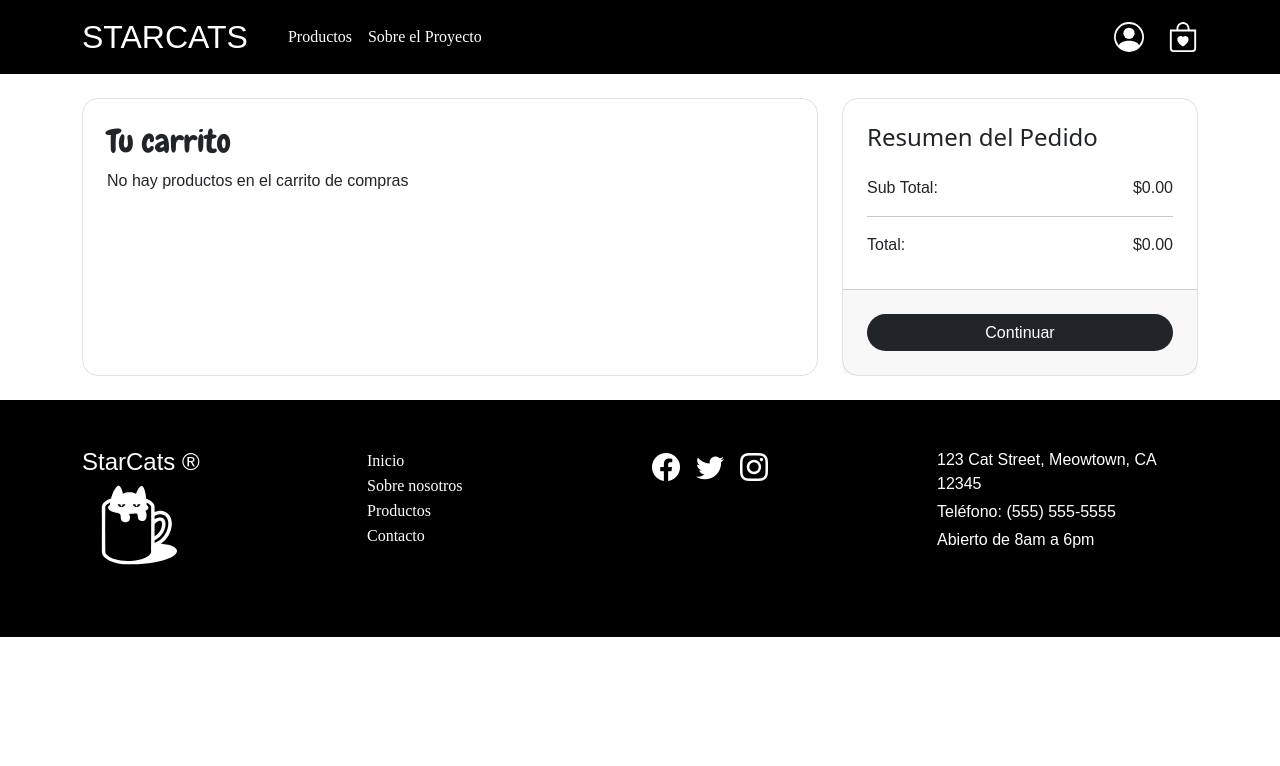
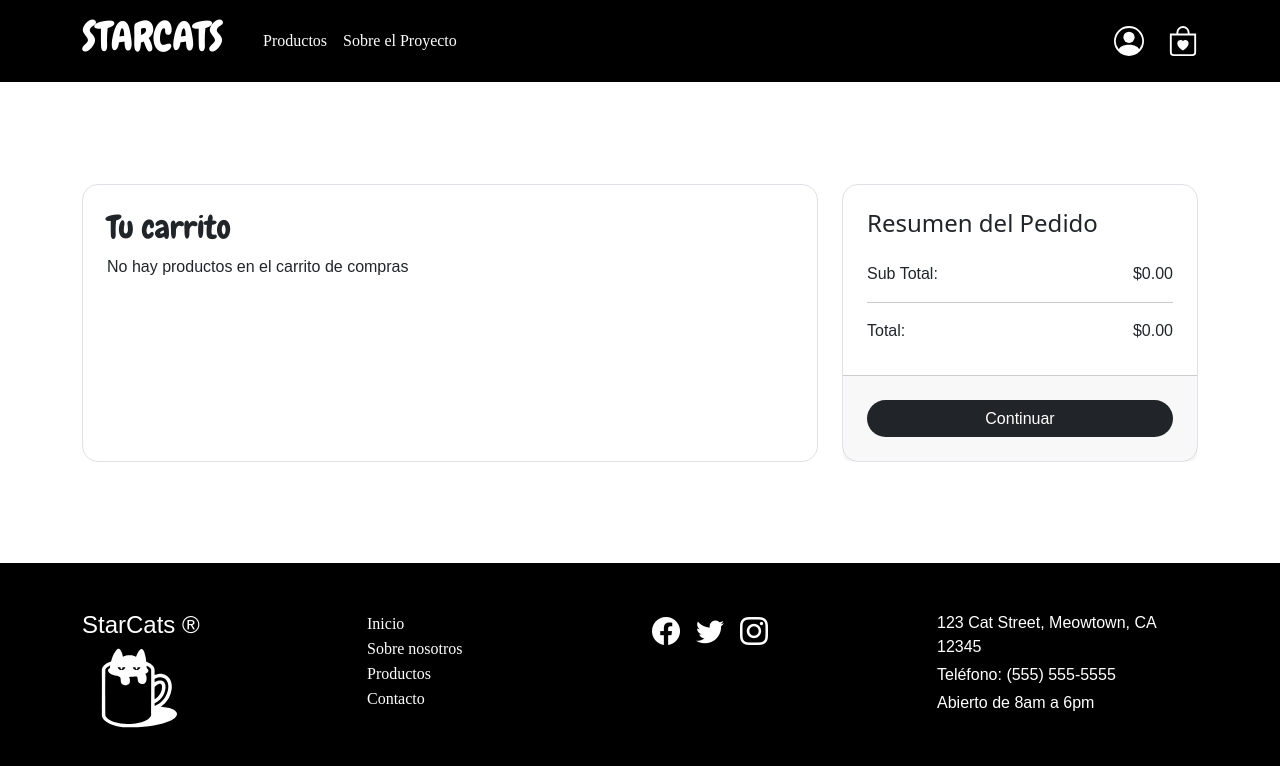
Before and after one commit to Ignacio-C-Garcia/StarCats, a React (Vite) app: page /cart in a window 1280 px wide. Shown: the top 766 px of the page. Built offline with nearby package versions, Linux system fonts and the light colour scheme; a web font is replaced by a local one.

Commit message:
agregado toast en modal y loader

```diff
--- a/package.json
+++ b/package.json
@@ -21,7 +21,7 @@
     "mdb-react-ui-kit": "^8.0.0",
     "prop-types": "^15.8.1",
     "react": "^18.2.0",
-    "react-bootstrap": "^2.10.2",
+    "react-bootstrap": "^2.10.4",
     "react-bootstrap-icons": "^1.11.4",
     "react-dom": "^18.2.0",
     "react-icons": "^5.2.1",
@@ -32,6 +32,7 @@
     "react-tabulator": "^0.19.0",
     "redux-persist": "^6.0.0",
     "slick-carousel": "^1.8.1",
+    "sonner": "^1.5.0",
     "tabulator-tables": "^6.2.1"
   },
   "devDependencies": {
--- a/src/App.jsx
+++ b/src/App.jsx
@@ -1,6 +1,7 @@
 import "./styles/App.css";
+import "bootstrap-icons/font/bootstrap-icons.css";
 import "bootstrap/dist/css/bootstrap.min.css";
-import "bootstrap-icons/font/bootstrap-icons.css";
+
 import "animate.css";
 
 import { RouterProvider, createBrowserRouter } from "react-router-dom";
--- a/src/components/ButtonComponent.jsx
+++ b/src/components/ButtonComponent.jsx
@@ -2,7 +2,7 @@
 
 const Button = ({ onClick, children }) => {
   return (
-    <button type="button" className="btn-component" onClick={onClick}>
+    <button type="submit" className="btn-component" onClick={onClick}>
       {children}
     </button>
   );
--- a/src/components/CarouselCats.jsx
+++ b/src/components/CarouselCats.jsx
@@ -1,5 +1,3 @@
-/* eslint-disable react/prop-types */
-
 import Slider from "react-slick";
 import "slick-carousel/slick/slick.css";
 import "slick-carousel/slick/slick-theme.css";
@@ -75,9 +73,9 @@ function CarouselCats({ cats }) {
                   <p className={styles["card-text"]}>
                     {cat.age} {cat.age === 1 ? "Año" : "Años"}
                     <br />
-                    Es {cat.personality}
+                    {cat.personality}
                     <br />
-                    Cumple el {cat.birthdate}
+                    Cumpleaños: {cat.birthdate}
                   </p>
                 </div>
               </div>
--- a/src/components/NavBar.jsx
+++ b/src/components/NavBar.jsx
@@ -2,12 +2,14 @@ import "../styles/NavBar.module.css";
 import { Link } from "react-router-dom";
 import UserIcon from "./UserIcon";
 import { BagHeart } from "react-bootstrap-icons";
+4;
+
 function NavBar() {
   return (
     <nav className="navbar navbar-expand-lg navbar-dark bg-black text-white ">
       <div className="container ">
         <Link to="/" className="navbar-brand">
-          <span className="fs-2">STARCATS</span>
+          <h2 className="fs-1">STARCATS</h2>
         </Link>
         <button
           className="navbar-toggler"
--- a/src/components/ProductModal.jsx
+++ b/src/components/ProductModal.jsx
@@ -1,5 +1,5 @@
-/* eslint-disable react/prop-types */
 import { useState } from "react";
+import styles from "../styles/ProductModal.module.css";
 import {
   Modal as BootstrapModal,
   Button,
@@ -7,11 +7,12 @@ import {
   OverlayTrigger,
   Popover,
 } from "react-bootstrap";
-import styles from "../styles/ProductModal.module.css";
+
 import { useDispatch } from "react-redux";
 import { addProduct } from "../redux/shoppingCartReducer";
 import { Link } from "react-router-dom";
 import ButtonComponent from "./ButtonComponent";
+import { Toaster, toast } from "sonner";
 
 function ProductModal({ show, setShow, product }) {
   const dispatch = useDispatch();
@@ -20,6 +21,7 @@ function ProductModal({ show, setShow, product }) {
   const [volume, setVolume] = useState("base");
   const [showViewCart, setShowViewCart] = useState(false);
   let total = product.price[volume] * quantity;
+
   const handleClose = () => setShow(false);
 
   const incrementQuantity = () => setQuantity(quantity + 1);
@@ -30,11 +32,13 @@ function ProductModal({ show, setShow, product }) {
   const handleAddToCart = () => {
     dispatch(addProduct({ ...product, qty: quantity, isToGo, volume }));
     setShowViewCart(true);
+
+    toast(`${product.name} añadido al carrito`);
+
     setTimeout(() => {
       setShow(false);
     }, 80000);
   };
-
   const caloriesContent = (
     <Popover id="popover-calories">
       <Popover.Body>{product.calories} kcal</Popover.Body>
@@ -49,6 +53,7 @@ function ProductModal({ show, setShow, product }) {
       aria-labelledby="contained-modal-title-vcenter"
       centered
     >
+      <Toaster position="top-right" />
       <BootstrapModal.Body className={styles.body}>
         <div className="container-fluid">
           {product.categoryId === 1 ? (
--- a/src/pages/Home.jsx
+++ b/src/pages/Home.jsx
@@ -5,10 +5,12 @@ import CarouselCats from "../components/CarouselCats";
 import CarouselProducts from "../components/CarouselProducts";
 import Footer from "../components/Footer";
 import styles from "../styles/Home.module.css";
+import Spinner from "react-bootstrap/Spinner";
 
 function Home() {
   const [products, setProducts] = useState([]);
   const [cats, setCats] = useState([]);
+  const [loading, setLoading] = useState(true);
 
   useEffect(() => {
     const fetchProducts = async () => {
@@ -23,6 +25,8 @@ function Home() {
         setProducts(data.products);
       } catch (error) {
         console.error("Error fetching products:", error);
+      } finally {
+        setLoading(false);
       }
     };
 
@@ -40,12 +44,21 @@ function Home() {
         setCats(data.kittens);
       } catch (error) {
         console.error("Error fetching kittens:", error);
+      } finally {
+        setLoading(false);
       }
     };
 
     fetchCats();
   }, []);
 
+  if (loading) {
+    return (
+      <div className="d-flex  justify-content-center mt-5 ">
+        <Spinner animation="border" role="status"></Spinner>
+      </div>
+    );
+  }
   return (
     <>
       <NavBar />
--- a/src/pages/shopping/Cart.jsx
+++ b/src/pages/shopping/Cart.jsx
@@ -8,6 +8,7 @@ import Payment from "../../components/Shopping/Payment";
 import PayPalButton from "../../components/Shopping/PayPalButton";
 import Congrats from "../../components/Congrats";
 import { useNavigate } from "react-router-dom";
+
 function Cart() {
   const navigate = useNavigate();
   const products = useSelector((state) => state.shoppingCart.products);
@@ -58,12 +59,15 @@ function Cart() {
       return console.log(JSON.stringify(data));
     }
   };
+
   useEffect(() => {
     if (step === 2) saveOrder();
   }, [step]);
+
   return (
-    <>
+    <div className="app-container">
       <Navbar />
+      <div className="content">
         <Container className="mt-4 mb-4">
           <Row>
             <Col md={8}>
@@ -80,7 +84,7 @@ function Cart() {
                   {step === 2 && <Congrats />}
                 </Card.Body>
                 <Card.Footer
-                className={`px-4 py-0 ${step == 0 ? "d-none" : ""} `}
+                  className={`px-4 py-0 ${step === 0 ? "d-none" : ""} `}
                 >
                   {step === 1 && (
                     <div className="pt-4 pb-3">
@@ -95,7 +99,9 @@ function Cart() {
                         variant="dark"
                         onClick={() => navigate("/")}
                       >
-                      <span id="button-text">Volver a la Página Principal</span>
+                        <span id="button-text">
+                          Volver a la Página Principal
+                        </span>
                       </Button>
                     </div>
                   )}
@@ -157,8 +163,9 @@ function Cart() {
             </Col>
           </Row>
         </Container>
-      <Footer />
-    </>
+      </div>
+      <Footer className="footer" />
+    </div>
   );
 }
 
--- a/src/styles/App.css
+++ b/src/styles/App.css
@@ -30,6 +30,7 @@ h2 {
 }
 
 /* button */
+
 .btn-component {
   background-color: #1a1a1a;
   color: white;
@@ -40,10 +41,20 @@ h2 {
   border: none;
   margin-top: auto;
   font-family: "Hammersmith One", sans-serif;
-
 }
 
 .btn-component:hover {
   transform: scale(1.05);
   transition: 0.3s;
 }
+
+.app-container {
+  display: flex;
+  flex-direction: column;
+  min-height: 100vh;
+  justify-content: space-between;
+}
+
+/* .content {
+  flex: 1;
+} */
--- a/src/styles/ProductModal.module.css
+++ b/src/styles/ProductModal.module.css
@@ -30,6 +30,7 @@
 .noHover:focus {
   border-color: inherit;
   box-shadow: none;
+  background-color: #ffffee;
 }
 
 .volumeSelector {
```
Also changed, not shown: public/img/bakery/croissant-chocolate.png (deleted), 1 other file (tests, documents, lock files or other folders). Lines whose indentation alone changed are shown as unchanged.
